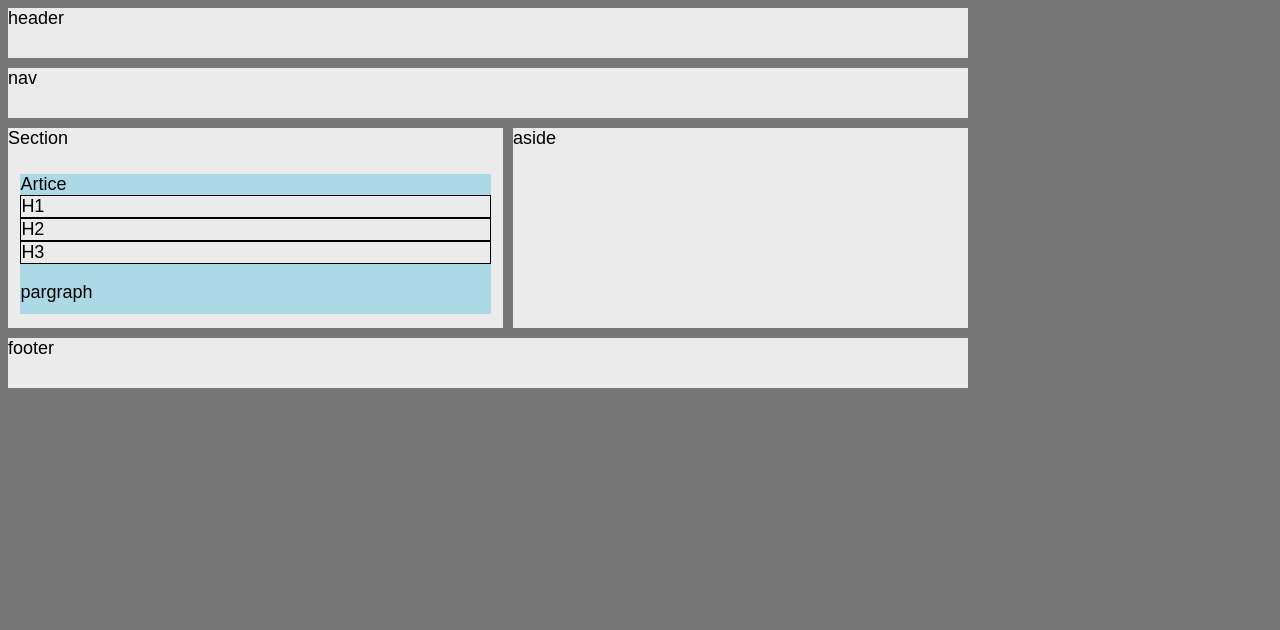
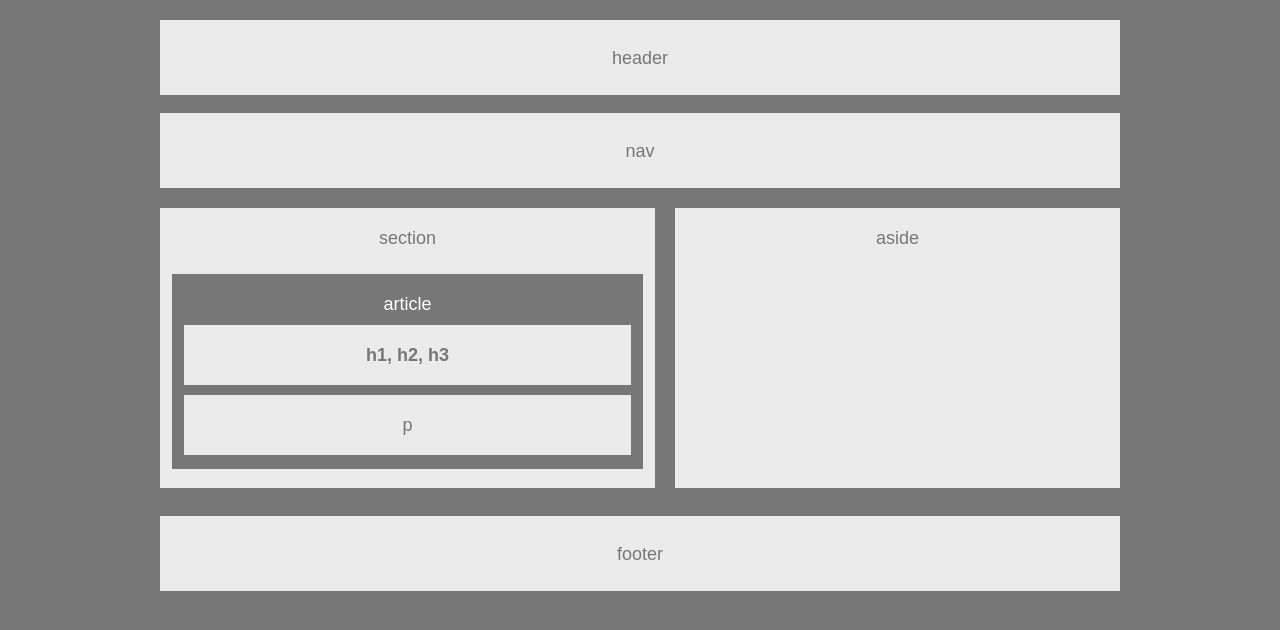
Before and after one commit to chaseeidam/HW-Wireframe, a plain HTML site: page index.html in a window 1280 px wide. Drawn offline with Linux system fonts and the light colour scheme.

Commit message:
BestEffort

```diff
--- a/index.html
+++ b/index.html
@@ -6,20 +6,33 @@
 		<link rel="stylesheet" href="style.css">
 	</head>
 	<body>
-		<div class="header">header</div>
-		<div class="nav">nav</div>
-		<div>
-			<div class="section">Section
-				<div class="article">Artice
-					<h1>H1</h1>
-					<h2>H2</h2>
-					<h3>H3</h3>
-					<p>pargraph</p>
+		<div class="fullbox">
+			<p>header</p>
+		</div>
+		<div class="fullbox">
+			<p>nav</p>
+		</div>
+		<div class="middle">
+			<div class="section">
+				section
+				<div class="article">
+					article
+					<div class="littlebox">
+							<h1>h1,</h1>
+							<h2>h2,</h2>
+							<h3>h3</h3>
+					</div>
+					<div class="littlebox boxcolor">
+						p
+					</div>
 				</div>
 			</div>
-			<div class="aside">aside</div>
+			<div class="aside">aside
+			</div>
 		</div>
 		<div class="clear"></div>
-		<div class="footer">footer</div>
+		<div class="fullbox">
+			<p>footer</p>
+		</div>
 	</body>
 </html>
--- a/style.css
+++ b/style.css
@@ -3,68 +3,80 @@ body {
 	font-family: 'Arial', 'Helvetica Neue', Helvetica, sans-serif;
 	font-size: 18px;
 	background: #777;
+	margin: 20px auto 0 auto;
+	text-align: center;
+}
+
+p {
+	padding: 28px 0;
 }
 
 h1,
 h2,
 h3 {
-	border: black 1px solid;
+
+	/*border: black 1px solid;*/
+	display: inline;
 	margin: 0;
 	padding: 0;
 	font-size: 100%;
-	font-weight: normal;
 	background: #ebebeb;
+	color: #777;
+	font-weight: bold;
 }
 
-p {
-
-
+.fullbox {
+	width: 100%;
+	height: 75px;
+	margin: 0 0 10px 0;
+	background: #ebebeb;
+	color: #777;
 }
 
-.header {
-	width: 100%;
-	height: 50px;
-	margin: 0 0 10px 0;
+.littlebox {
+	padding: 20px 0 0 0;
+	width: 95%;
+	height: 40px;
 	background: #ebebeb;
+	margin: 10px 0 0 2.5%;
 }
 
-.nav {
-	width: 100%;
-	height: 50px;
-	margin: 0 0 10px 0;
-	background: #ebebeb;
+.boxcolor {
+	color: #777
 }
 
+.middle{
+	position: relative;
+}
 .section {
+	padding: 20px 0 0 0;
 	float: left;
 	width: 495px;
-	height: 200px;
-	margin: 0 0 10px 0;
+	height: 260px;
+	margin: 10px 10px 10px 0;
 	background: #ebebeb;
+	color: #777;
 }
 
 .article {
+	padding: 20px 0 0 0;
+	color: #fff;
 	margin: 5% 0 0 2.5%;
 	width: 95%;
-	height: 70%;
-	background: lightblue;
+	height: 175px;
+	background: #777;
 }
 
 .aside {
-	margin: 0 0 0 10px;
-	width: 455px;
-	height: 200px;
+	padding: 20px 0 0 0;
+	margin: 10px 0 10px 10px;
+	width: 445px;
+	height: 260px;
 	float: left;
 	background: #ebebeb;
+	color: #777;
 }
 
 .clear {
 	clear: both;
 }
-
-.footer {
-	width: 100%;
-	height: 50px;
-	margin: 0 0 10px 0;
-	background: #ebebeb;
-}
```
